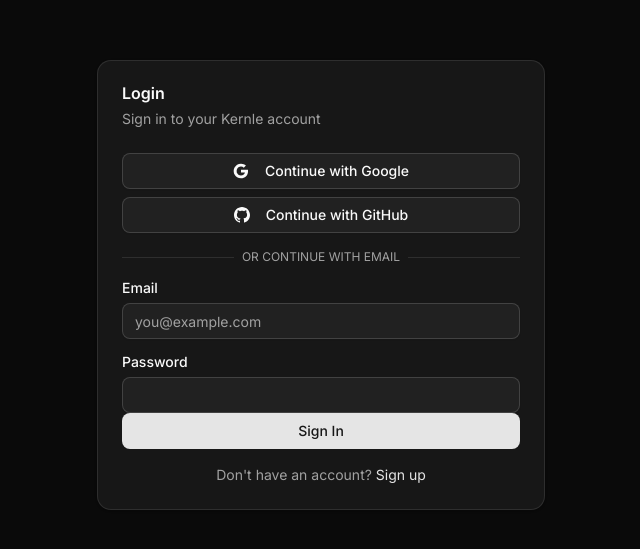
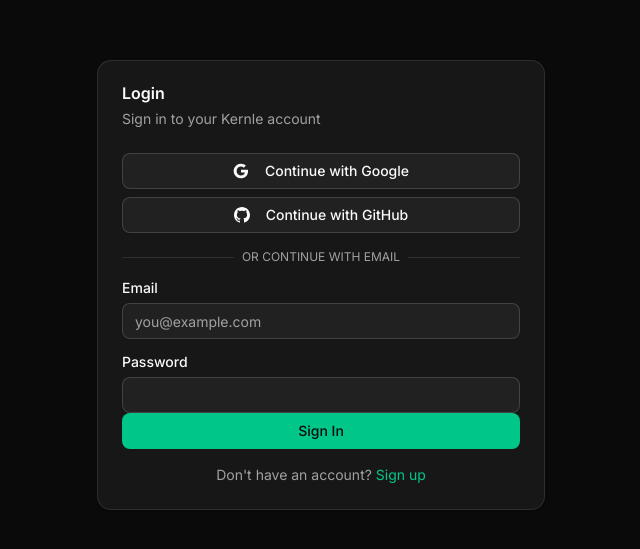
Before and after one commit to Emergent-Instruments/kernle, a Next.js app in the folder web/: page /login in a window 1280 px wide. Shown: the part 115-664 px from the top of the page, without its empty margins (319-959 px from the left). Built offline with nearby package versions, Linux system fonts and the light colour scheme; no server answers.

Commit message:
Add green accent color to main site
Updated primary color to emerald green (#10B981) for both
light and dark modes. Keeps black/white base with green accents
for buttons and interactive elements.

```diff
--- a/web/src/app/globals.css
+++ b/web/src/app/globals.css
@@ -54,7 +54,7 @@
   --card-foreground: oklch(0.145 0 0);
   --popover: oklch(1 0 0);
   --popover-foreground: oklch(0.145 0 0);
-  --primary: oklch(0.205 0 0);
+  --primary: oklch(0.696 0.165 163);
   --primary-foreground: oklch(0.985 0 0);
   --secondary: oklch(0.97 0 0);
   --secondary-foreground: oklch(0.205 0 0);
@@ -88,8 +88,8 @@
   --card-foreground: oklch(0.985 0 0);
   --popover: oklch(0.205 0 0);
   --popover-foreground: oklch(0.985 0 0);
-  --primary: oklch(0.922 0 0);
-  --primary-foreground: oklch(0.205 0 0);
+  --primary: oklch(0.73 0.165 163);
+  --primary-foreground: oklch(0.145 0 0);
   --secondary: oklch(0.269 0 0);
   --secondary-foreground: oklch(0.985 0 0);
   --muted: oklch(0.269 0 0);
```
